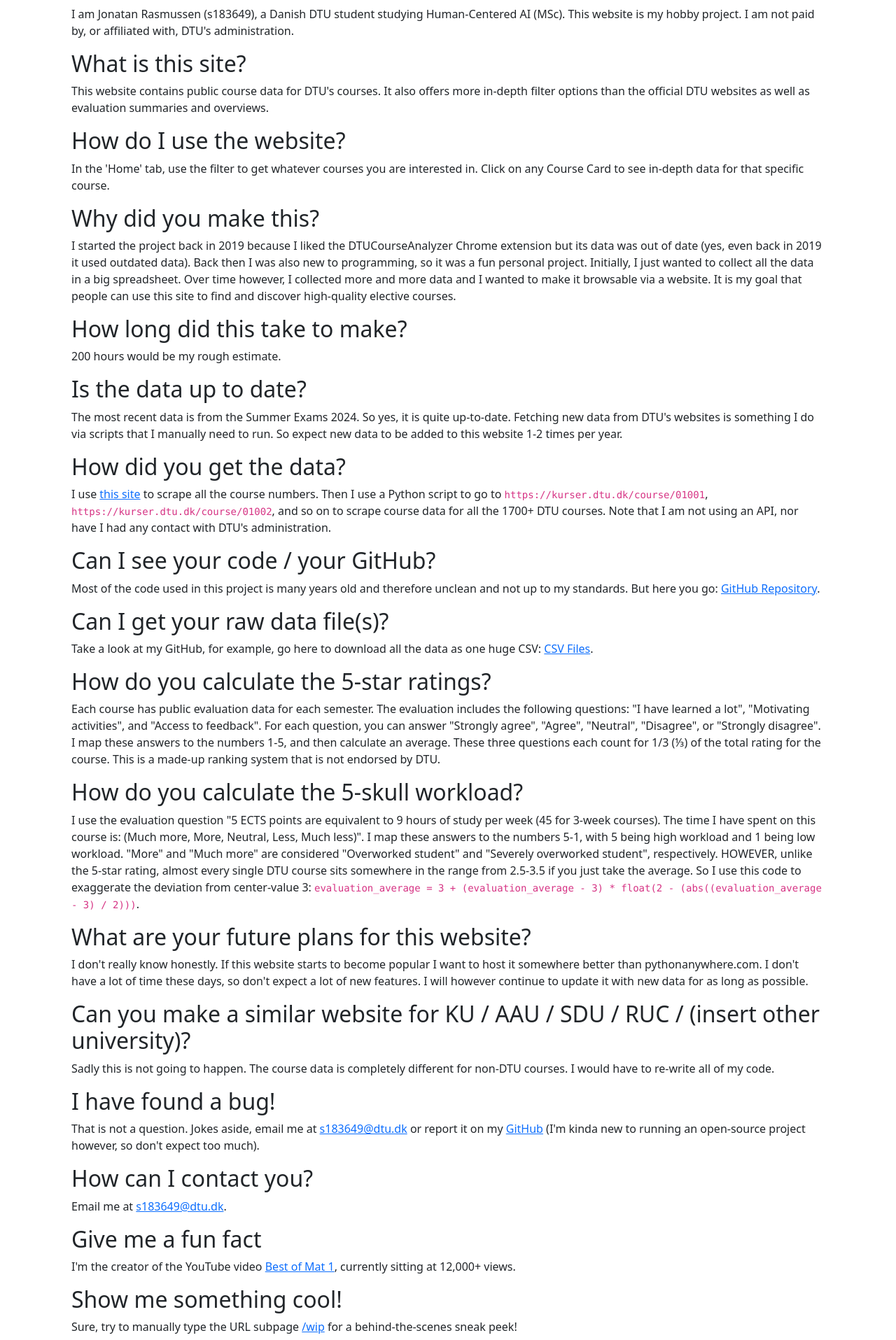
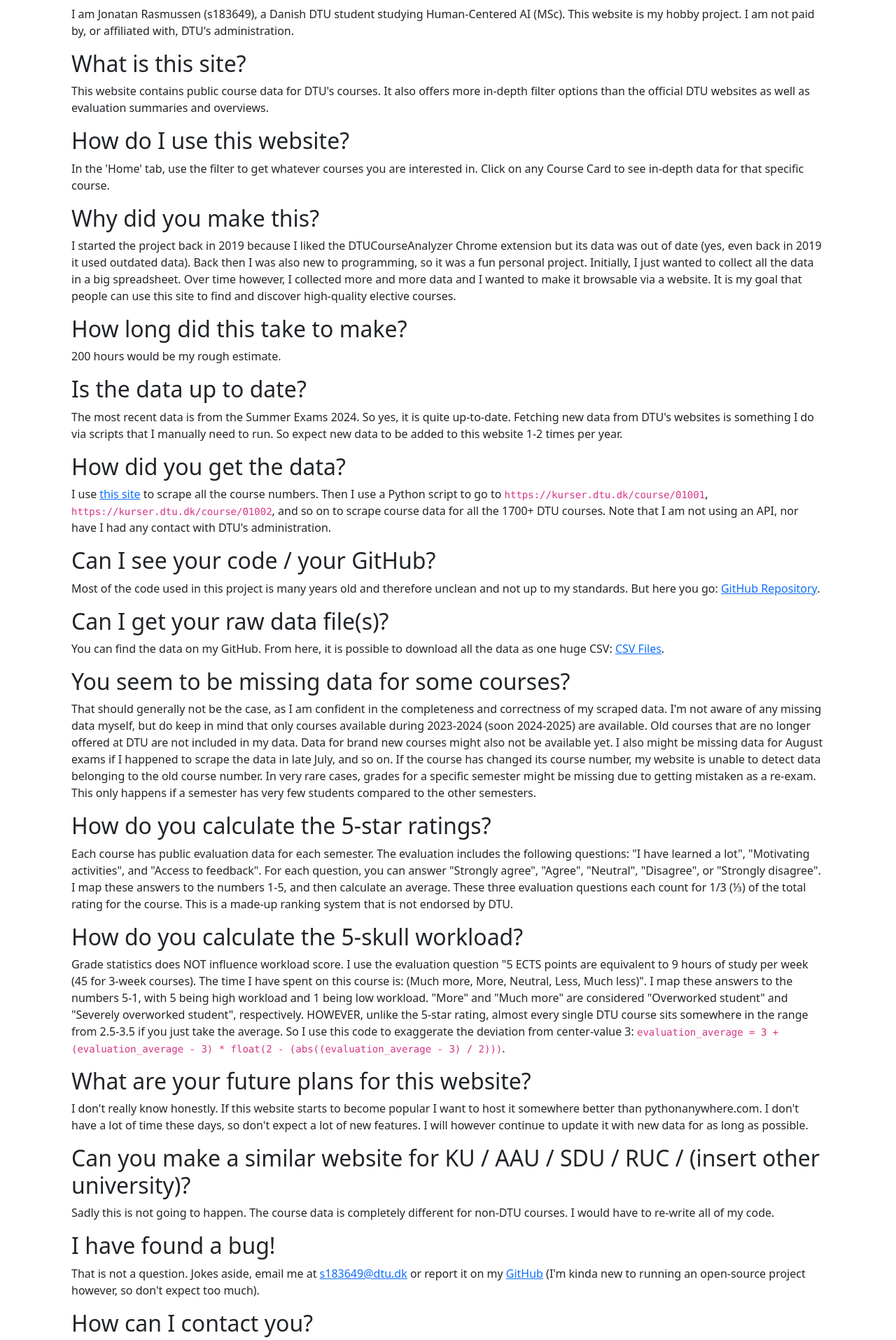
Before and after one commit to JonatanRasmussen/dtu-course-browser, a Flask app: page /faq in a window 1280 px wide. Shown: the part 472-2387 px from the top of the page at 70% size. Run offline with Flask 3, Linux system fonts and the light colour scheme; parts of the project's set-up code (start-up, migrations or seed data) failed here and were passed over; some libraries are stand-ins or nearby versions.

Commit message:
Updated FAQ and 404 page. Fixed a search bug

```diff
--- a/website/misc.py
+++ b/website/misc.py
@@ -1,26 +1,28 @@
 
 
 # Imports
-from flask import Blueprint, render_template
+from flask import Blueprint, render_template, request
 from website.context_dicts import get_filter_dct
+from .search import submit_search_field
 # Helper functions and global constants
 
 misc = Blueprint('misc', __name__)
 
-@misc.route('/faq')
+@misc.route('/faq', methods=['GET', 'POST'])
 def faq():
+    if request.method == 'POST':
+        return submit_search_field(request.form.get('search_field_input'))
     return render_template("faq.html")
 
-
-@misc.route('/test')
+@misc.route('/test', methods=['GET', 'POST'])
 def test():
-    filter_dct = get_filter_dct()
-    #for catagory in filter_dct:
-    #    for value in filter_dct[catagory]:
-    #        print(f'browse?{value}={catagory}')
+    if request.method == 'POST':
+        return submit_search_field(request.form.get('search_field_input'))
     return render_template("test.html")
 
-@misc.route('/wip')
+@misc.route('/wip', methods=['GET', 'POST'])
 def wip():
+    if request.method == 'POST':
+        return submit_search_field(request.form.get('search_field_input'))
     data = {'GRADE_12': 4, 'GRADE_10': 3, 'GRADE_7': 3, 'GRADE_4': 5, 'GRADE_02': 3, 'GRADE_00': 2, 'GRADE_MINUS_3': 0, 'PASSED': 0, 'FAILED': 0, 'ABSENT': 0, 'TOTAL_STUDENTS': 20, 'COURSE': '12345'}
     return render_template("wip.html", data=data)
--- a/website/search.py
+++ b/website/search.py
@@ -9,6 +9,9 @@ def submit_search_field(search_field_input):
     if len(search) < 1:
         flash('Error: An empty search is not valid!', category='error')
         return redirect(url_for('course_database.route_to_course', course_number='invalid_search'))
+    elif len(search) < 5:
+        flash('Error: Your search must be 5 characters long! Search for a valid course number.', category='error')
+        return redirect(url_for('course_database.route_to_course', course_number='invalid_search'))
     elif len(search) > 5:
         flash('Error: Search length exceeded the 5 character limit! Search a valid course number instead.', category='error')
         return redirect(url_for('course_database.route_to_course', course_number='invalid_search'))
--- a/website/templates/404_invalid_course.html
+++ b/website/templates/404_invalid_course.html
@@ -5,7 +5,8 @@
 
 <h1 class="display-4">🤔 Error! Course not found in database! 🤔</h1>
 <br>
-<p class="lead">Search result must be a 5-digit course number.</p>
+<p class="lead">Search result must be a 5-digit course number. You cannot use words in your search.</p>
+<p class="lead">Only courses available during 2023-2024 (soon 2024-2025) can be searched.</p>
 <p class="lead"><a class="text-decoration-none" href="https://kurser.dtu.dk/course/{{course}}">Alternatively, look up course {{course}} on DTU's official website.</a></p>
 <br>
 <!-- End of 404 error page -->
--- a/website/templates/faq.html
+++ b/website/templates/faq.html
@@ -19,7 +19,7 @@
         </div>
 
         <div class="faq-section">
-            <h2>How do I use the website?</h2>
+            <h2>How do I use this website?</h2>
             <p>In the 'Home' tab, use the filter to get whatever courses you are interested in. Click on any Course Card to see in-depth data for that specific course.</p>
         </div>
 
@@ -50,17 +50,22 @@
 
         <div class="faq-section">
             <h2>Can I get your raw data file(s)?</h2>
-            <p>Take a look at my GitHub, for example, go here to download all the data as one huge CSV: <a href="https://github.com/JonatanRasmussen/dtu-course-browser/tree/main/website/static/csv_files" target="_blank">CSV Files</a>.</p>
+            <p>You can find the data on my GitHub. From here, it is possible to download all the data as one huge CSV: <a href="https://github.com/JonatanRasmussen/dtu-course-browser/tree/main/website/static/csv_files" target="_blank">CSV Files</a>.</p>
+        </div>
+
+        <div class="faq-section">
+          <h2>You seem to be missing data for some courses?</h2>
+          <p>That should generally not be the case, as I am confident in the completeness and correctness of my scraped data. I'm not aware of any missing data myself, but do keep in mind that only courses available during 2023-2024 (soon 2024-2025) are available. Old courses that are no longer offered at DTU are not included in my data. Data for brand new courses might also not be available yet. I also might be missing data for August exams if I happened to scrape the data in late July, and so on. If the course has changed its course number, my website is unable to detect data belonging to the old course number. In very rare cases, grades for a specific semester might be missing due to getting mistaken as a re-exam. This only happens if a semester has very few students compared to the other semesters.</p>
         </div>
 
         <div class="faq-section">
             <h2>How do you calculate the 5-star ratings?</h2>
-            <p>Each course has public evaluation data for each semester. The evaluation includes the following questions: "I have learned a lot", "Motivating activities", and "Access to feedback". For each question, you can answer "Strongly agree", "Agree", "Neutral", "Disagree", or "Strongly disagree". I map these answers to the numbers 1-5, and then calculate an average. These three questions each count for 1/3 (⅓) of the total rating for the course. This is a made-up ranking system that is not endorsed by DTU.</p>
+            <p>Each course has public evaluation data for each semester. The evaluation includes the following questions: "I have learned a lot", "Motivating activities", and "Access to feedback". For each question, you can answer "Strongly agree", "Agree", "Neutral", "Disagree", or "Strongly disagree". I map these answers to the numbers 1-5, and then calculate an average. These three evaluation questions each count for 1/3 (⅓) of the total rating for the course. This is a made-up ranking system that is not endorsed by DTU.</p>
         </div>
 
         <div class="faq-section">
             <h2>How do you calculate the 5-skull workload?</h2>
-            <p>I use the evaluation question "5 ECTS points are equivalent to 9 hours of study per week (45 for 3-week courses). The time I have spent on this course is: (Much more, More, Neutral, Less, Much less)". I map these answers to the numbers 5-1, with 5 being high workload and 1 being low workload. "More" and "Much more" are considered "Overworked student" and "Severely overworked student", respectively. HOWEVER, unlike the 5-star rating, almost every single DTU course sits somewhere in the range from 2.5-3.5 if you just take the average. So I use this code to exaggerate the deviation from center-value 3: <code>evaluation_average = 3 + (evaluation_average - 3) * float(2 - (abs((evaluation_average - 3) / 2)))</code>.</p>
+            <p>Grade statistics does NOT influence workload score. I use the evaluation question "5 ECTS points are equivalent to 9 hours of study per week (45 for 3-week courses). The time I have spent on this course is: (Much more, More, Neutral, Less, Much less)". I map these answers to the numbers 5-1, with 5 being high workload and 1 being low workload. "More" and "Much more" are considered "Overworked student" and "Severely overworked student", respectively. HOWEVER, unlike the 5-star rating, almost every single DTU course sits somewhere in the range from 2.5-3.5 if you just take the average. So I use this code to exaggerate the deviation from center-value 3: <code>evaluation_average = 3 + (evaluation_average - 3) * float(2 - (abs((evaluation_average - 3) / 2)))</code>.</p>
         </div>
 
         <div class="faq-section">
```
